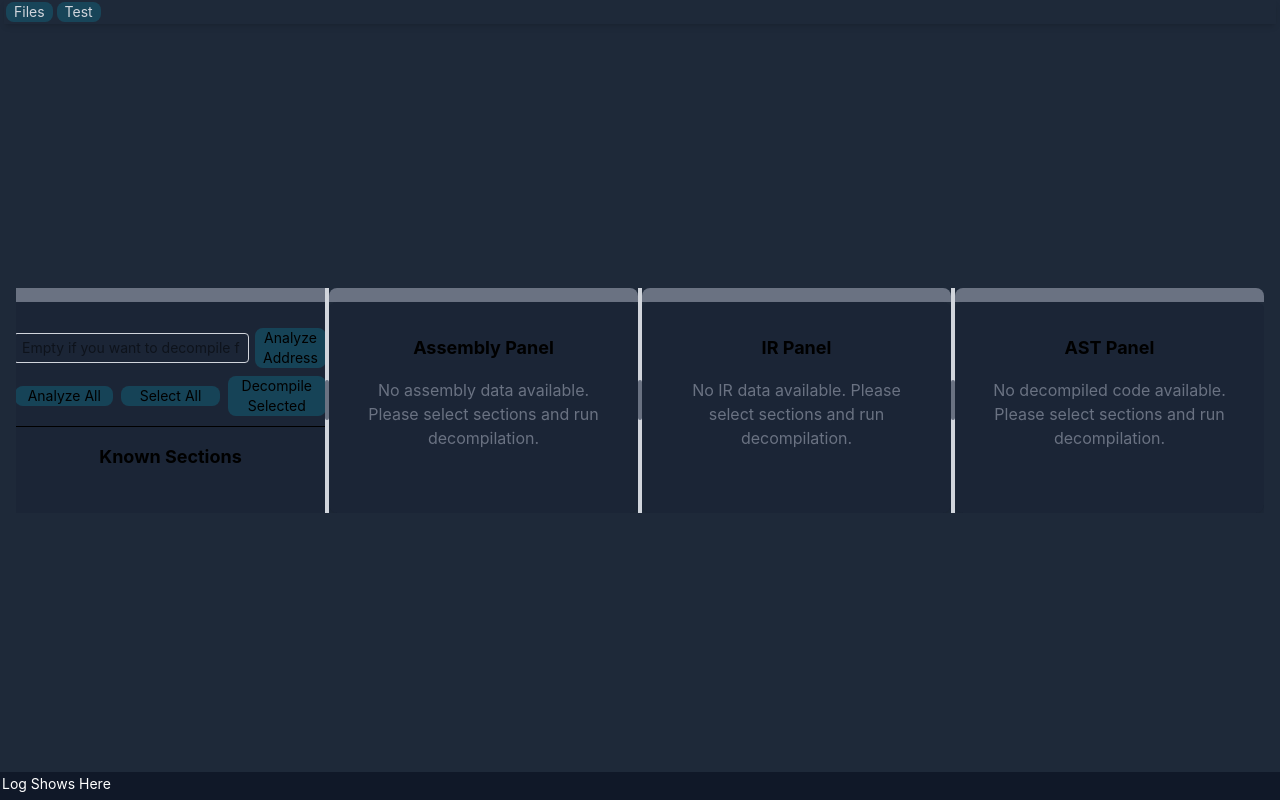
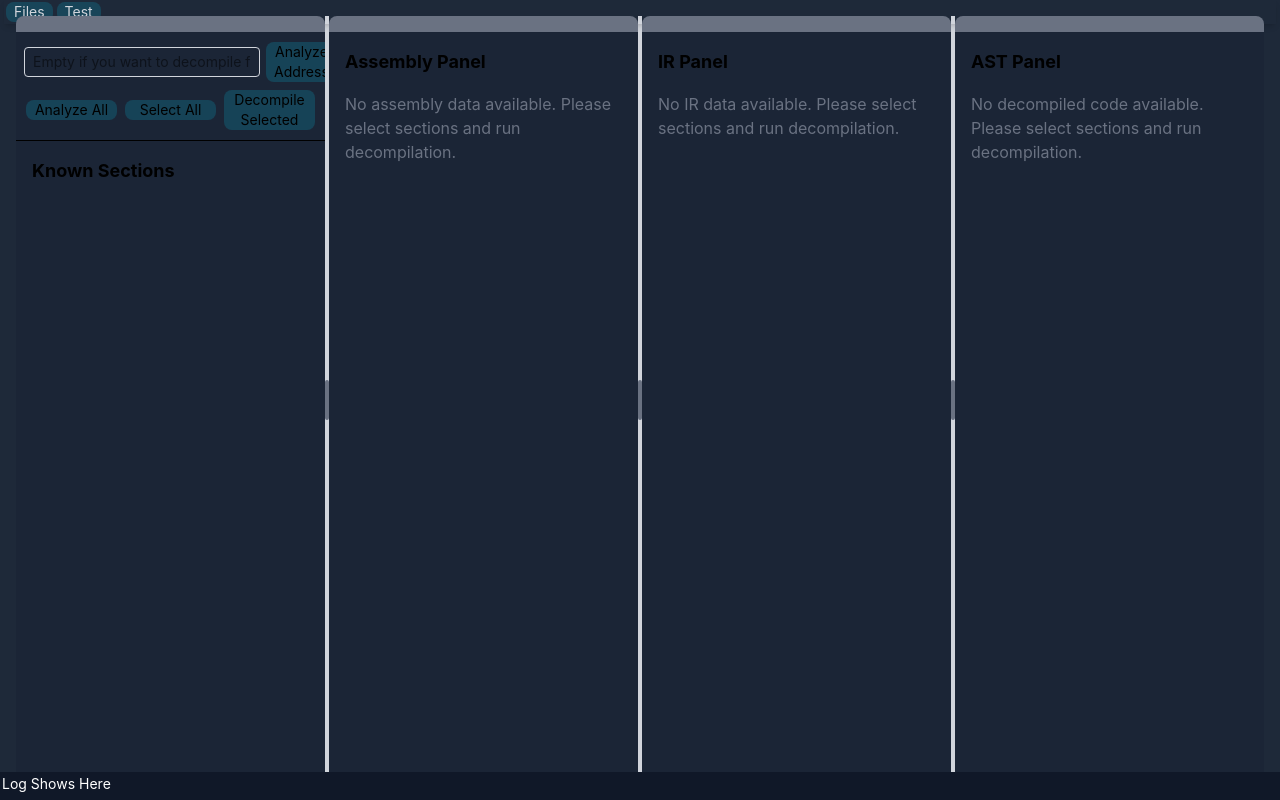
Before and after one commit to Eveheeero/fireman, a React (Vite) app in the folder firebat/: page / in a window 1280 px wide. Built offline with nearby package versions, Linux system fonts and the light colour scheme.

Commit message:
Scrollable Panel

```diff
--- a/firebat/src/ASTPanel.tsx
+++ b/firebat/src/ASTPanel.tsx
@@ -6,20 +6,20 @@ function ASTPanel() {
 
   return (
     <div className="flex flex-col h-full">
-      <div className="flex-1 overflow-auto">
-        <div className="p-4">
+      <div className="p-4 flex-shrink-0">
         <h2 className="text-lg font-bold">AST Panel</h2>
+      </div>
+      <div className="flex-1 overflow-auto px-4 pb-4">
         {decompileResult?.data.decompiled ? (
-            <div className="mt-4">
+          <div>
             <h3 className="text-md font-semibold mb-2">Decompiled Code:</h3>
             <pre className="bg-gray-100 p-3 rounded border text-sm font-mono whitespace-pre-wrap overflow-auto text-left select-text">
               {decompileResult.data.decompiled}
             </pre>
           </div>
         ) : (
-            <p className="mt-4 text-gray-500">No decompiled code available. Please select sections and run decompilation.</p>
+          <p className="text-gray-500">No decompiled code available. Please select sections and run decompilation.</p>
         )}
-        </div>
       </div>
     </div>
   );
--- a/firebat/src/App.tsx
+++ b/firebat/src/App.tsx
@@ -39,13 +39,14 @@ function SortablePanel({ id, content }: Readonly<Panel>) {
     <div
       ref={setNodeRef}
       style={style}
-      className="flex items-center h-full justify-center flex-col"
+      className="h-full w-full flex flex-col"
     >
       <div
         {...attributes}
         {...listeners}
-        className="h-4 w-full bg-gray-500 cursor-grab rounded-t-lg"></div>
-      <div className={`w-full h-full bg-gray-900/20 rounded-lg flex flex-col items-center justify-center text-center p-4 shadow-md`}>
+        className="h-4 w-full bg-gray-500 cursor-grab rounded-t-lg flex-shrink-0 z-10"
+      ></div>
+      <div className="flex-1 bg-gray-900/20 rounded-b-lg overflow-hidden">
         {content}
       </div>
     </div>
@@ -95,13 +96,12 @@ function App() {
   const draggingPanel = draggingPanelId ? panels.find((panel) => panel.id === draggingPanelId) : null;
 
   return (
-    <main>
-      <Navigation />
-      {/* <div className="row">
+    <main className="h-screen overflow-hidden flex flex-col">
+      <Navigation />{/* <div className="row">
         <img src="/logo transparent.svg" className="logo" alt="transparent logo" />
         <img src={logoBackgrounded} className="logo" alt="backgrounded logo" />
       </div> */}
-      <div className="min-h-screen flex items-center justify-center p-4 text-black">
+      <div className="flex-1 flex items-center justify-center p-4 text-black overflow-hidden">
         <DndContext sensors={sensors}
           collisionDetection={closestCenter}
           onDragStart={handleDragStart}
@@ -111,10 +111,10 @@ function App() {
             items={panels.map((p) => p.id)}
             strategy={horizontalListSortingStrategy}
           >
-            <PanelGroup direction="horizontal" className="h-full">
+            <PanelGroup direction="horizontal" className="w-full h-full">
               {panels.map((content, index) => (
                 <React.Fragment key={content.id}>
-                  <Panel defaultSize={100 / panels.length} className="flex items-center justify-center">
+                  <Panel defaultSize={100 / panels.length} className="h-full">
                     <SortablePanel
                       id={content.id}
                       content={content.content}
--- a/firebat/src/AssemblyPanel.tsx
+++ b/firebat/src/AssemblyPanel.tsx
@@ -6,14 +6,15 @@ function AssemblyPanel() {
 
   return (
     <div className="flex flex-col h-full">
-      <div className="flex-1 overflow-auto">
-        <div className="p-4">
+      <div className="p-4 flex-shrink-0">
         <h2 className="text-lg font-bold">Assembly Panel</h2>
+      </div>
+      <div className="flex-1 overflow-auto px-4 pb-4">
         {decompileResult?.data.assembly && decompileResult.data.assembly.length > 0 ? (
-            <div className="mt-4 space-y-2">
+          <div className="space-y-2">
             {decompileResult.data.assembly.map((assemblyItem, index) => {
               const isHovered = hoveredAssemblyIndex === assemblyItem.index;
-                const baseColor = decompileResult.colors.get(assemblyItem.index) || 'bg-gray-100';
+              const baseColor = decompileResult.colors.get(assemblyItem.index) ?? 'bg-gray-100';
               const hoverColor = isHovered ? 'ring-2 ring-blue-500 shadow-md' : '';
 
               return (
@@ -29,9 +30,8 @@ function AssemblyPanel() {
             })}
           </div>
         ) : (
-            <p className="mt-4 text-gray-500">No assembly data available. Please select sections and run decompilation.</p>
+          <p className="text-gray-500">No assembly data available. Please select sections and run decompilation.</p>
         )}
-        </div>
       </div>
     </div>
   );
--- a/firebat/src/IRPanel.tsx
+++ b/firebat/src/IRPanel.tsx
@@ -6,14 +6,15 @@ function IRPanel() {
 
   return (
     <div className="flex flex-col h-full">
-      <div className="flex-1 overflow-auto">
-        <div className="p-4">
+      <div className="p-4 flex-shrink-0">
         <h2 className="text-lg font-bold">IR Panel</h2>
+      </div>
+      <div className="flex-1 overflow-auto px-4 pb-4">
         {decompileResult?.data.ir && decompileResult.data.ir.length > 0 ? (
-            <div className="mt-4 space-y-2">
+          <div className="space-y-2">
             {decompileResult.data.ir.map((irItem, index) => {
               const isHovered = hoveredAssemblyIndex === irItem.parentsAssemblyIndex;
-                const baseColor = decompileResult.colors.get(irItem.parentsAssemblyIndex) || 'bg-gray-100';
+              const baseColor = decompileResult.colors.get(irItem.parentsAssemblyIndex) ?? 'bg-gray-100';
               const hoverColor = isHovered ? 'ring-2 ring-blue-500 shadow-md' : '';
 
               return (
@@ -29,9 +30,8 @@ function IRPanel() {
             })}
           </div>
         ) : (
-            <p className="mt-4 text-gray-500">No IR data available. Please select sections and run decompilation.</p>
+          <p className="text-gray-500">No IR data available. Please select sections and run decompilation.</p>
         )}
-        </div>
       </div>
     </div>
   );
--- a/firebat/src/SectionPanel.tsx
+++ b/firebat/src/SectionPanel.tsx
@@ -76,7 +76,7 @@ function SectionPanel() {
 
   return (
     <div className="flex flex-col h-full">
-      <div className="flex flex-col gap-1 p-2 border-b">
+      <div className="flex flex-col gap-1 p-2 border-b flex-shrink-0">
         <div className="flex items-center gap-1">
           <input
             type="text"
@@ -113,10 +113,12 @@ function SectionPanel() {
         </div>
       </div>
 
-      <div className="flex-1 overflow-auto">
-        <div className="p-4">
+      <div className="flex-1 flex flex-col min-h-0">
+        <div className="p-4 flex-shrink-0">
           <h2 className="text-lg font-bold">Known Sections</h2>
-          <ul className="mt-2 space-y-2">
+        </div>
+        <div className="flex-1 overflow-auto px-4 pb-4">
+          <ul className="space-y-2">
             {knownSections.map((section, index) => {
               const relatedAssemblies = decompileResult?.data.assembly.filter(
                 assembly => assembly.parentsStartAddress === section.data.startAddress
```
Lines whose indentation alone changed are shown as unchanged.
